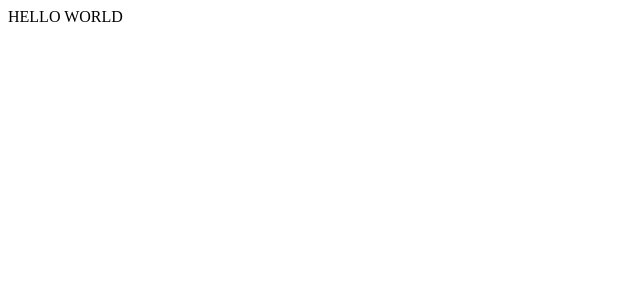
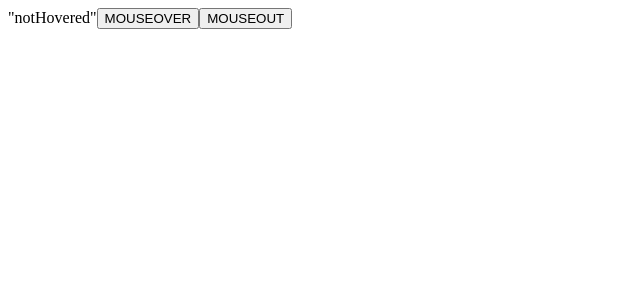
Before and after one commit to wjbSO/xstate-practice, a Next.js app: page / in a window 1280 px wide. Shown: the top 300 px of the page, without its empty margins (0-640 px from the left). Built offline with nearby package versions, Linux system fonts and the light colour scheme.

Commit message:
add buttons

```diff
--- a/src/pages/index.tsx
+++ b/src/pages/index.tsx
@@ -1,12 +1,18 @@
 import Head from "next/head";
 import Image from "next/image";
-import { Inter } from "next/font/google";
 import type { NextPage } from "next";
-
-const inter = Inter({ subsets: ["latin"] });
+import { myMachine } from "@/machines/myFirstMachine";
+import { useMachine } from "@xstate/react";
 
 const Home: NextPage = () => {
-  return <div>HELLO WORLD</div>;
+  const [state, send] = useMachine(myMachine);
+  return (
+    <div>
+      {JSON.stringify(state.value)}
+      <button onClick={() => send("MOUSEOVER")}>MOUSEOVER</button>
+      <button onClick={() => send("MOUSEOUT")}>MOUSEOUT</button>
+    </div>
+  );
 };
 
 export default Home;
```
